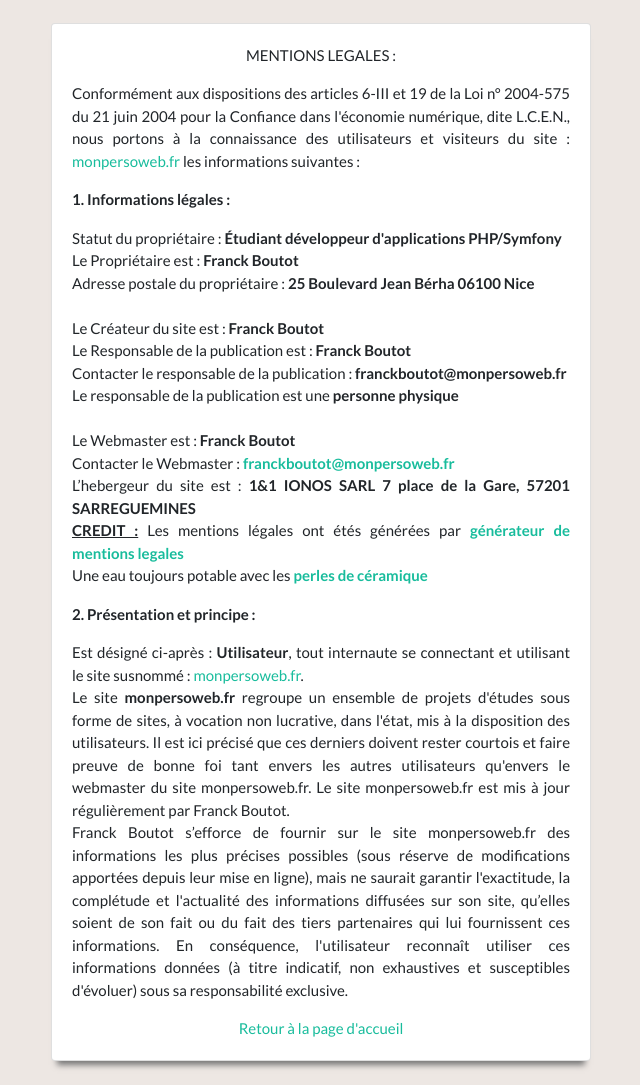
After one commit to fra9106/Projet-5-DA-PHP-SYMFONY, a PHP site: page /views/templates/legalNotice.php in a window 1280 px wide. The commit adds this page. Shown: the whole page, without its empty margins (319-959 px from the left). Run offline with PHP 8.4, Linux system fonts and the light colour scheme; some libraries are stand-ins or nearby versions.

Commit message:
add legal notice

```diff
--- a/controllers/ControllerHome.php
+++ b/controllers/ControllerHome.php
@@ -18,7 +18,6 @@ class ControllerHome
 	 * Display home page
 	 * @return void
 	 * */
-
 	public function homePage()
 	{
 		$this->twig->addGlobal('session', $_SESSION);
@@ -34,4 +33,9 @@ class ControllerHome
 		$this->newMessage->addMessage($username, $mail, $content);
 		header("Location:index.php?action=homePage");
 	}
+
+	public function legalPage()
+	{
+		require('../views/templates/legalNotice.php');
+	}
 }
--- a/publics/css/style.css
+++ b/publics/css/style.css
@@ -93,7 +93,14 @@ footer {
     border-radius: 100% !important;
     width: 3.25rem;
     height: 3.25rem;
+}
 
+.legalM{
+    text-align:center;
+}
+
+.legal{
+    text-align:justify;
 }
 
 .register {
--- a/views/templates/admin/baseAdmin.html.twig
+++ b/views/templates/admin/baseAdmin.html.twig
@@ -77,7 +77,7 @@
                     </p>
                 </div>
                 <div class="container mt-4 mb-4">
-                    <small>Copyright &copy; monpersoweb.fr 2020 | <a href="mentions_legales.htlm">Mentions légales
+                    <small>Copyright &copy; monpersoweb.fr 2020 | <a href="index.php?action=legalPage">Mentions légales
                             {% if session.droits %}
                         </a><a class="open text-center" href="index.php?action=writeArticleDisplay">| Administation</a></small>
                 </div>
--- a/views/templates/articles/basearticles.html.twig
+++ b/views/templates/articles/basearticles.html.twig
@@ -88,7 +88,7 @@
                     </p>
                 </div>
                 <div class="container mt-4 mb-4">
-                    <small>Copyright &copy; monpersoweb.fr 2020 | <a href="mentions_legales.htlm">Mentions légales
+                    <small>Copyright &copy; monpersoweb.fr 2020 | <a href="index.php?action=legalPage">Mentions légales
                             {% if  session.droits %}
                         </a><a class="open text-center" href="index.php?action=writeArticleDisplay">| Administation</a></small>
                 </div>
--- a/views/templates/home/base.html.twig
+++ b/views/templates/home/base.html.twig
@@ -91,7 +91,7 @@
                     </p>
                 </div>
                 <div class="container mt-4 mb-4">
-                    <small>Copyright &copy; monpersoweb.fr 2020 | <a href="mentions_legales.htlm">Mentions légales
+                    <small>Copyright &copy; monpersoweb.fr 2020 | <a href="index.php?action=legalPage">Mentions légales
                             {% if  session.droits %}
                         </a><a class="open text-center" href="index.php?action=writeArticleDisplay">| Administation</a></small>
                 </div>
--- /dev/null
+++ b/views/templates/legalNotice.php
@@ -0,0 +1,62 @@
+<!DOCTYPE html>
+<html>
+
+<head>
+    <title>mentions légales et </title>
+    <meta name="robots" content="noindex">
+
+    <meta charset="UTF-8">
+
+    <link href="https://fonts.googleapis.com/css?family=Montserrat:400,700" rel="stylesheet" type="text/css">
+    <link href="https://fonts.googleapis.com/css?family=Pinyon+Script" rel="stylesheet">
+    <link href="https://fonts.googleapis.com/css?family=Lato:400,700,400italic,700italic" rel="stylesheet" type="text/css">
+    <link rel="stylesheet" href="https://use.fontawesome.com/releases/v5.8.1/css/all.css" integrity="sha384-50oBUHEmvpQ+1lW4y57PTFmhCaXp0ML5d60M1M7uH2+nqUivzIebhndOJK28anvf " crossorigin="anonymous">
+    <link rel="stylesheet" href="../publics/css/style.css">
+    <link rel="stylesheet" href="https://bootswatch.com/4/flatly/bootstrap.min.css">
+</head>
+
+<body>
+    <div class="container">
+        <div class="row justify-content-center text-center">
+            <div class="col-6"><br>
+                <div class="card  mb-4">
+                    <div class="card-body">
+                        <p class="legalM">MENTIONS LEGALES :</p>
+
+                        <p class="legal">Conformément aux dispositions des articles 6-III et 19 de la Loi n° 2004-575 du 21 juin 2004 pour la Confiance dans l'économie numérique, dite L.C.E.N., nous portons à la connaissance des utilisateurs et visiteurs du site : <a href="http://monpersoweb.fr" target="_blank">monpersoweb.fr</a> les informations suivantes :</p>
+
+                        <p class="legal"><strong>1. Informations légales :</strong></p>
+
+                        <p class="legal">Statut du propriétaire : <strong>Étudiant développeur d'applications PHP/Symfony</strong><br />
+                            Le Propriétaire est : <strong>Franck Boutot</strong><br />
+                            Adresse postale du propriétaire : <strong>25 Boulevard Jean Bérha 06100 Nice</strong><br />
+                            <br />
+                            Le Créateur du site est : <strong>Franck Boutot</strong><br />
+                            Le Responsable de la publication est : <strong>Franck Boutot</strong><br />
+                            Contacter le responsable de la publication : <strong>franckboutot@monpersoweb.fr</strong><br />
+                            Le responsable de la publication est une<strong> personne physique</strong><br />
+                            <br />
+                            Le Webmaster est : <strong>Franck Boutot</strong><br />
+                            Contacter le Webmaster : <strong><a href="mailto:franckboutot@monpersoweb.fr?subject=Contact a partir des mentions lÃ©gales via le site monpersoweb.fr">franckboutot@monpersoweb.fr</a></strong><br />
+                            L’hebergeur du site est : <strong>1&1 IONOS SARL 7 place de la Gare, 57201 SARREGUEMINES</strong><br />
+                            <strong><u>CREDIT :</u> </strong> Les mentions légales ont étés générées par<strong> <a href="https://www.generer-mentions-legales.com/generateur-mentions-legales.html" target="_blank">générateur de mentions legales</a></strong><br />
+                            Une eau toujours potable avec les <strong><a href="https://www.chamarrel.com/perles-de-ceramique-em-pxl-29_37.html">perles de céramique</a></strong></p>
+
+                        <p class="legal"><strong>2. Présentation et principe :</strong></p>
+
+                        <p class="legal">Est désigné ci-après : <strong>Utilisateur</strong>, tout internaute se connectant et utilisant le site susnommé : <a href="http://monpersoweb.fr" target="_blank">monpersoweb.fr</a>.<br />
+                            Le site <strong>monpersoweb.fr</strong><strong> </strong>regroupe un ensemble de projets d'études sous forme de sites, à vocation non lucrative, dans l'état, mis à la disposition des utilisateurs. Il est ici précisé que ces derniers doivent rester courtois et faire preuve de bonne foi tant envers les autres utilisateurs qu'envers le webmaster du site monpersoweb.fr. Le site monpersoweb.fr est mis à jour régulièrement par Franck Boutot.<br />
+                            Franck Boutot s’efforce de fournir sur le site monpersoweb.fr des informations les plus précises possibles (sous réserve de modifications apportées depuis leur mise en ligne), mais ne saurait garantir l'exactitude, la complétude et l'actualité des informations diffusées sur son site, qu’elles soient de son fait ou du fait des tiers partenaires qui lui fournissent ces informations. En conséquence, l'utilisateur reconnaît utiliser ces informations données (à titre indicatif, non exhaustives et susceptibles d'évoluer) sous sa responsabilité exclusive.</p>
+
+                        <a class="legalM " href="index.php">Retour à la page d'accueil</a><br>
+                        <script src="https://code.jquery.com/jquery-3.5.1.slim.min.js" integrity="sha384-DfXdz2htPH0lsSSs5nCTpuj/zy4C+OGpamoFVy38MVBnE+IbbVYUew+OrCXaRkfj" crossorigin="anonymous"></script>
+                        <script src="https://cdn.jsdelivr.net/npm/popper.js@1.16.0/dist/umd/popper.min.js" integrity="sha384-Q6E9RHvbIyZFJoft+2mJbHaEWldlvI9IOYy5n3zV9zzTtmI3UksdQRVvoxMfooAo" crossorigin="anonymous"></script>
+                        <script src="https://stackpath.bootstrapcdn.com/bootstrap/4.5.0/js/bootstrap.min.js" integrity="sha384-OgVRvuATP1z7JjHLkuOU7Xw704+h835Lr+6QL9UvYjZE3Ipu6Tp75j7Bh/kR0JKI" crossorigin="anonymous"></script>
+                    </div>
+                </div>
+            </div>
+        </div>
+    </div>
+</body>
+
+</html>
--- a/views/templates/profils/baseprofil.html.twig
+++ b/views/templates/profils/baseprofil.html.twig
@@ -91,7 +91,7 @@
                     </p>
                 </div>
                 <div class="container mt-4 mb-4">
-                    <small>Copyright &copy; monpersoweb.fr 2020 | <a href="mentions_legales.htlm">Mentions légales
+                    <small>Copyright &copy; monpersoweb.fr 2020 | <a href="index.php?action=legalPage">Mentions légales
                             {% if  session.droits %}
                         </a><a class="open text-center" href="index.php?action=writeArticleDisplay">| Administation</a></small>
                 </div>
```
Also changed, not shown: app/routes/Router.php (+8 -1 lines).
